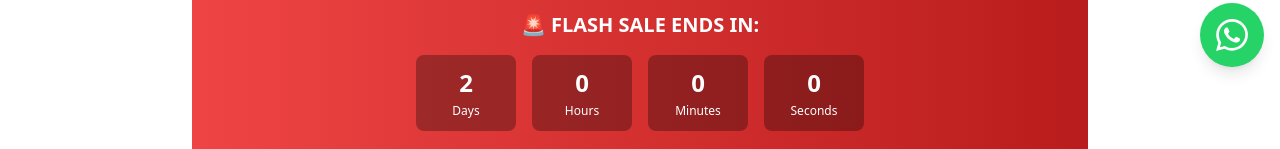
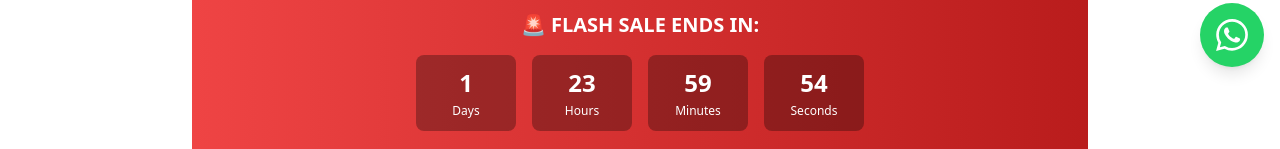
Before and after one commit to abdul977/shop, a React (Vite) app: page / in a window 1280 px wide. Shown: the part 717-866 px from the top of the page. Built offline with nearby package versions, Linux system fonts and the light colour scheme; no server answers.

Commit message:
refactor: optimize target date calculation in DescriptionSection component

```diff
--- a/src/components/DescriptionSection.tsx
+++ b/src/components/DescriptionSection.tsx
@@ -14,11 +14,15 @@ interface TimeLeft {
 export const DescriptionSection = () => {
   const timeUnits: TimeUnit[] = ['days', 'hours', 'minutes', 'seconds'];
   const timeLabels = ['Days', 'Hours', 'Minutes', 'Seconds'];
+
+  // Set target date once when component mounts
+  const targetDate = React.useMemo(() => {
+    const date = new Date();
+    date.setDate(date.getDate() + 2);
+    return date;
+  }, []);
+
   const calculateTimeLeft = (): TimeLeft => {
-    // Set target date to exactly 2 days from now
-    const targetDate = new Date();
-    targetDate.setDate(targetDate.getDate() + 2);
-
     const difference = +targetDate - +new Date();
     let timeLeft: TimeLeft = {};
 
```
